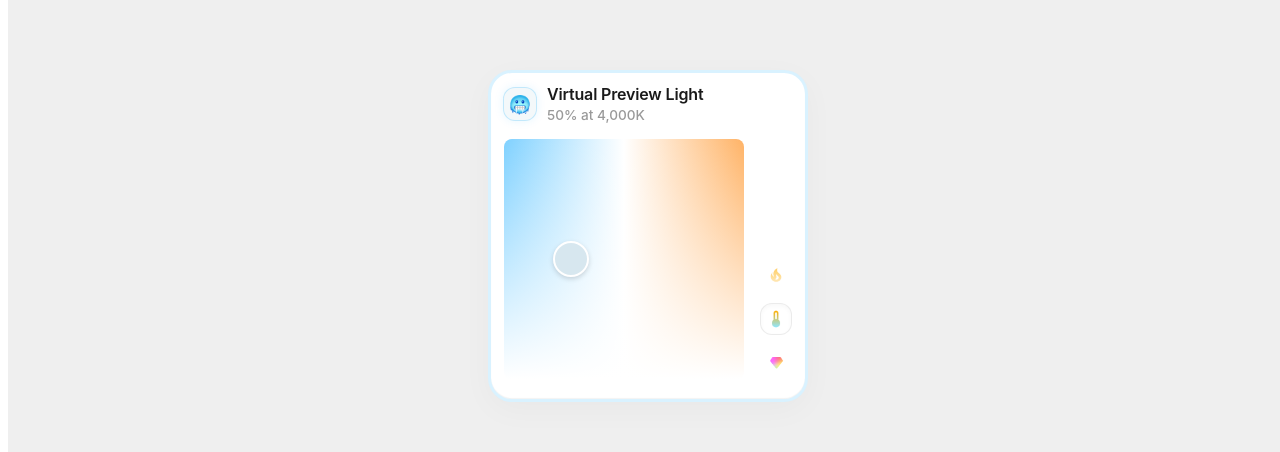
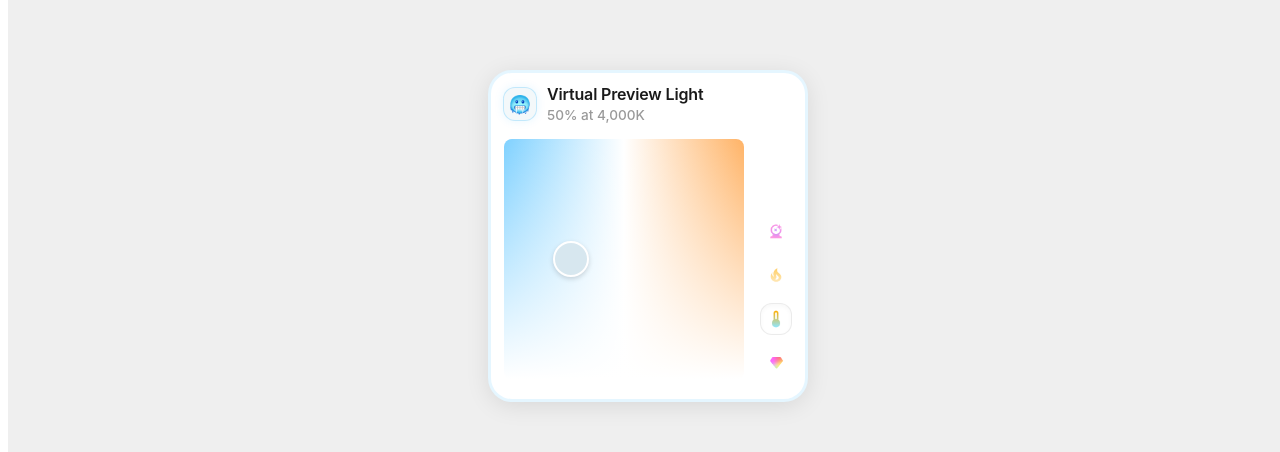
Before and after one commit to mbb365/Dual-Axis-Controller-v4, a React (Vite) app: page / in a window 1280 px wide. Shown: the part 172-624 px from the top of the page. Built offline with nearby package versions, Linux system fonts and the light colour scheme.

Commit message:
Add blue background and update component code

```diff
--- a/hacs.json
+++ b/hacs.json
@@ -1,5 +1,5 @@
 {
-  "name": "Dual Axis Controller v4",
+  "name": "Dual Axis Controller v4.0.0",
   "render_readme": true,
   "filename": "dual-axis-controller.js",
   "iot_class": "Local Push"
--- a/package.json
+++ b/package.json
@@ -1,7 +1,7 @@
 {
   "name": "dual-halo-controller",
   "private": true,
-  "version": "0.0.0",
+  "version": "4.0.0",
   "type": "module",
   "scripts": {
     "dev": "vite",
--- a/src/components/CompactCard.css
+++ b/src/components/CompactCard.css
@@ -1,3 +1,10 @@
+.card-container {
+    container-type: inline-size;
+    width: 100%;
+    box-sizing: border-box;
+    background: blue;
+}
+
 .card-body {
     flex: 1;
     min-width: 0;
@@ -6,7 +13,15 @@
     flex-direction: row;
     gap: 16px;
     justify-content: center;
-    transition: flex-direction 0.3s ease;
+    align-items: flex-end; /* Align buttons to bottom of trackpad */
+    transition: all 0.3s ease;
+}
+
+.halo-wrapper {
+    flex: 1;
+    max-width: 240px;
+    aspect-ratio: 1 / 1;
+    position: relative;
 }
 
 .mode-buttons-container {
@@ -15,20 +30,26 @@
     justify-content: flex-end;
     gap: 12px;
     z-index: 20;
-    transition: flex-direction 0.3s ease;
+    transition: all 0.3s ease;
 }
 
-/* Mobile / Narrow view */
-@media screen and (max-width: 340px) {
+/* Stacked layout for very narrow containers (e.g. phone portrait or tight grid) */
+@container (max-width: 280px) {
     .card-body {
         flex-direction: column !important;
         align-items: center;
+        gap: 12px;
+    }
+
+    .halo-wrapper {
+        max-width: 100% !important;
+        width: 100% !important;
     }
 
     .mode-buttons-container {
         flex-direction: row !important;
         justify-content: center !important;
         width: 100%;
-        margin-top: 8px;
+        margin-top: 4px;
     }
 }
--- a/src/components/CompactCard.tsx
+++ b/src/components/CompactCard.tsx
@@ -1,9 +1,26 @@
+import { useState } from 'react';
 import { Halo } from './Halo';
 import './CompactCard.css';
 
 import tempIcon from '../assets/temp-icon.png';
 import spectrumIcon from '../assets/spectrum-icon.png';
 import candleIcon from '../assets/candle-icon.png';
+import optionsIcon from '../assets/options-icon.png';
+
+// PNG Options Icon
+const OptionsIcon = ({ active }: { active: boolean }) => (
+    <img
+        src={optionsIcon}
+        alt="Options"
+        style={{
+            width: '20px',
+            height: '20px',
+            objectFit: 'contain',
+            opacity: active ? 1 : 0.6,
+            transition: 'all 0.3s ease'
+        }}
+    />
+);
 
 // PNG Temperature Icon
 const TempIcon = ({ active }: { active: boolean }) => (
@@ -50,6 +67,99 @@ const SpectrumIcon = ({ active }: { active: boolean }) => (
     />
 );
 
+// Scenes/Effects View Component
+const ScenesView = ({ onSelect }: { onSelect: (h: number, s: number, b: number, mode: 'temperature' | 'spectrum') => void }) => {
+    const scenes = [
+        { id: 'relax', name: 'Relax', icon: 'mdi:weather-night', h: 30, s: 60, b: 50, m: 'temperature' as const },
+        { id: 'focus', name: 'Focus', icon: 'mdi:book-open-variant', h: 200, s: 40, b: 80, m: 'temperature' as const },
+        { id: 'night', name: 'Night', icon: 'mdi:star-face', h: 280, s: 100, b: 30, m: 'spectrum' as const },
+        { id: 'bright', name: 'Bright', icon: 'mdi:white-balance-sunny', h: 45, s: 20, b: 100, m: 'temperature' as const },
+        { id: 'party', name: 'Party', icon: 'mdi:party-popper', h: 300, s: 100, b: 80, m: 'spectrum' as const },
+        { id: 'ocean', name: 'Ocean', icon: 'mdi:waves', h: 190, s: 100, b: 70, m: 'spectrum' as const },
+    ];
+
+    return (
+        <div style={{
+            width: '100%',
+            height: '100%',
+            maxHeight: '240px',
+            overflowY: 'auto',
+            display: 'grid',
+            gridTemplateColumns: 'repeat(2, 1fr)',
+            gap: '8px',
+            padding: '4px',
+            scrollbarWidth: 'none',
+            msOverflowStyle: 'none'
+        }}>
+            <style>{`
+                div::-webkit-scrollbar { display: none; }
+            `}</style>
+            {scenes.map(scene => (
+                <div
+                    key={scene.id}
+                    style={{
+                        background: 'rgba(255, 255, 255, 0.05)',
+                        backdropFilter: 'blur(8px)',
+                        WebkitBackdropFilter: 'blur(8px)',
+                        borderRadius: '24px',
+                        border: '1px solid rgba(255, 255, 255, 0.1)',
+                        display: 'flex',
+                        flexDirection: 'row',
+                        alignItems: 'center',
+                        justifyContent: 'flex-start',
+                        gap: '8px',
+                        cursor: 'pointer',
+                        transition: 'all 0.2s ease',
+                        padding: '4px 12px 4px 4px',
+                        minHeight: '36px'
+                    }}
+                    onMouseEnter={(e) => {
+                        e.currentTarget.style.background = 'rgba(255, 255, 255, 0.1)';
+                        e.currentTarget.style.borderColor = 'rgba(255, 255, 255, 0.2)';
+                    }}
+                    onMouseLeave={(e) => {
+                        e.currentTarget.style.background = 'rgba(255, 255, 255, 0.05)';
+                        e.currentTarget.style.borderColor = 'rgba(255, 255, 255, 0.1)';
+                    }}
+                    onClick={() => onSelect(scene.h, scene.s, scene.b, scene.m)}
+                >
+                    <div style={{
+                        width: '28px',
+                        height: '28px',
+                        borderRadius: '50%',
+                        background: 'rgba(255, 255, 255, 0.1)',
+                        display: 'flex',
+                        alignItems: 'center',
+                        justifyContent: 'center',
+                        flexShrink: 0
+                    }}>
+                        {/* @ts-ignore */}
+                        <ha-icon
+                            icon={scene.icon}
+                            style={{
+                                '--mdc-icon-size': '18px',
+                                color: 'var(--primary-text-color, #1a1a1a)',
+                                opacity: 0.8
+                            }}
+                        />
+                    </div>
+                    <span style={{
+                        fontSize: '0.65rem',
+                        fontWeight: 600,
+                        color: 'var(--primary-text-color, #1a1a1a)',
+                        opacity: 0.8,
+                        whiteSpace: 'nowrap',
+                        overflow: 'hidden',
+                        textOverflow: 'ellipsis'
+                    }}>
+                        {scene.name}
+                    </span>
+                </div>
+            ))}
+        </div>
+    );
+};
+
 interface CompactCardProps {
     lightName: string;
     isOn: boolean;
@@ -57,9 +167,10 @@ interface CompactCardProps {
     saturation: number;
     brightness: number;
     kelvin: number | null;
-    uiMode: 'temperature' | 'spectrum';
+    uiMode: 'temperature' | 'spectrum' | 'options';
     onToggle: () => void;
-    onModeChange: (mode: 'temperature' | 'spectrum') => void;
+    onModeChange: (mode: 'temperature' | 'spectrum' | 'options') => void;
+    onOptionsClick?: () => void;
     onControlsChange: (h: number, s: number, b: number) => void;
 }
 
@@ -74,7 +185,10 @@ export function CompactCard({
     onToggle,
     onModeChange,
     onControlsChange,
+    onOptionsClick,
 }: CompactCardProps) {
+
+    const [activeSceneName, setActiveSceneName] = useState<string | null>(null);
 
     let iconBg = 'hsla(0, 0%, 100%, 0)';
 
@@ -129,7 +243,7 @@ export function CompactCard({
     };
 
     return (
-        <div style={{
+        <div className="card-container" style={{
             background: 'var(--ha-card-background, var(--card-background-color, #ffffff))',
             borderRadius: 'var(--ha-card-border-radius, 24px)',
             padding: '12px 12px 20px 12px',
@@ -137,17 +251,11 @@ export function CompactCard({
             display: 'flex',
             flexDirection: 'column',
             gap: '16px',
-            minWidth: 0,
-            width: '100%',
             maxWidth: '320px',
             margin: '0 auto',
             boxSizing: 'border-box',
-            border: `3px solid ${isOn && iconBg !== 'hsla(0, 0%, 100%, 0)' ? iconBg : 'var(--ha-card-border-color, rgba(0,0,0,0.03))'}`,
-            boxShadow: `
-                inset 0 1px 1px rgba(255,255,255,0.6),
-                inset 0 -1px 1px rgba(0,0,0,0.05),
-                var(--ha-card-box-shadow, 0 8px 32px rgba(0,0,0,0.03))
-            `,
+            border: `3px solid ${iconBg.replace('0.15)', '0.1)') || 'rgba(0,0,0,0.05)'}`,
+            boxShadow: '0 4px 24px -1px rgba(0,0,0,0.1)',
             position: 'relative',
             transition: 'all 0.5s ease',
         }}>
@@ -193,20 +301,76 @@ export function CompactCard({
 
             {/* Body Section: Layout with Trackpad on the left, buttons on bottom right (or below on mobile) */}
             <div className="card-body" onClick={(e) => e.stopPropagation()}>
-                <div style={{ flex: '0 1 240px', position: 'relative' }}>
+                <div className="halo-wrapper" style={{ position: 'relative' }}>
+                    {uiMode === 'options' ? (
+                        <ScenesView onSelect={(h, s, b, m) => {
+                            const scene = [
+                                { id: 'relax', name: 'Relax' },
+                                { id: 'focus', name: 'Focus' },
+                                { id: 'night', name: 'Night' },
+                                { id: 'bright', name: 'Bright' },
+                                { id: 'party', name: 'Party' },
+                                { id: 'ocean', name: 'Ocean' }
+                            ].find(sc => sc.id === (h === 30 && s === 60 ? 'relax' : h === 200 ? 'focus' : h === 280 ? 'night' : h === 45 ? 'bright' : h === 300 ? 'party' : 'ocean'));
+
+                            setActiveSceneName(scene?.name || 'Custom');
+                            onControlsChange(h, s, b);
+                            onModeChange(m);
+                        }} />
+                    ) : (
+                        <>
                             <Halo
                                 hue={hue}
                                 saturation={saturation}
                                 brightness={brightness}
                                 isOn={isOn}
-                        onChange={onControlsChange}
+                                onChange={(h, s, b) => {
+                                    setActiveSceneName(null); // Clear scene name when manual change happens
+                                    onControlsChange(h, s, b);
+                                }}
                                 onToggle={onToggle}
-                        mode={uiMode}
+                                mode={uiMode as 'temperature' | 'spectrum'}
+                                activeSceneName={activeSceneName}
                             />
+                        </>
+                    )}
                 </div>
 
                 {/* Mode Buttons */}
                 <div className="mode-buttons-container">
+                    <button
+                        onClick={() => {
+                            onModeChange('options');
+                            if (onOptionsClick) onOptionsClick();
+                        }}
+                        style={{
+                            width: '32px',
+                            height: '32px',
+                            minHeight: '32px',
+                            flexShrink: 0,
+                            borderRadius: '12px',
+                            border: uiMode === 'options'
+                                ? '1px solid rgba(0, 0, 0, 0.08)'
+                                : '1px solid rgba(255, 255, 255, 0.1)',
+                            background: 'rgba(255, 255, 255, 0.05)',
+                            backdropFilter: 'blur(12px)',
+                            WebkitBackdropFilter: 'blur(12px)',
+                            boxShadow: uiMode === 'options'
+                                ? 'inset 0 2px 4px rgba(0, 0, 0, 0.03)'
+                                : 'none',
+                            cursor: 'pointer',
+                            display: 'flex',
+                            alignItems: 'center',
+                            justifyContent: 'center',
+                            padding: 0,
+                            overflow: 'hidden',
+                            transition: 'all 0.3s ease-out',
+                            filter: 'none',
+                            transform: 'scale(1)'
+                        }}
+                    >
+                        <OptionsIcon active={uiMode === 'options'} />
+                    </button>
                     <button
                         onClick={() => {
                             onModeChange('temperature');
```
Also changed, not shown: src/components/Halo.tsx (+27 -3 lines). Lines whose indentation alone changed are shown as unchanged.
